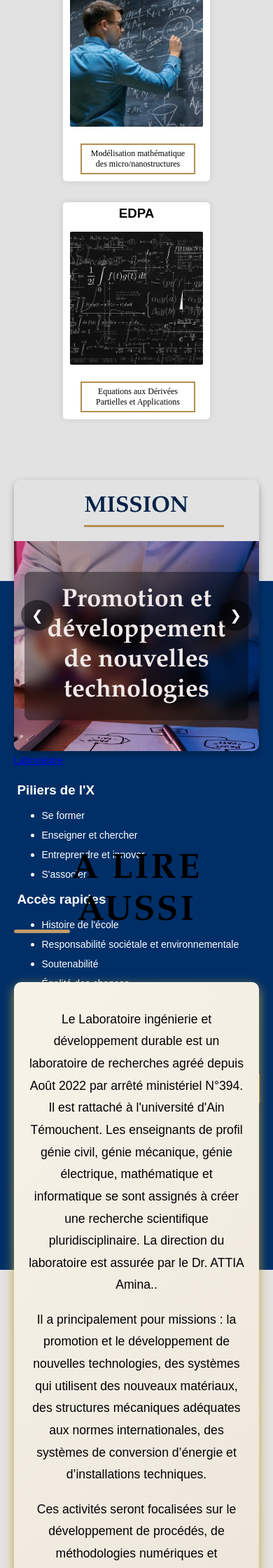
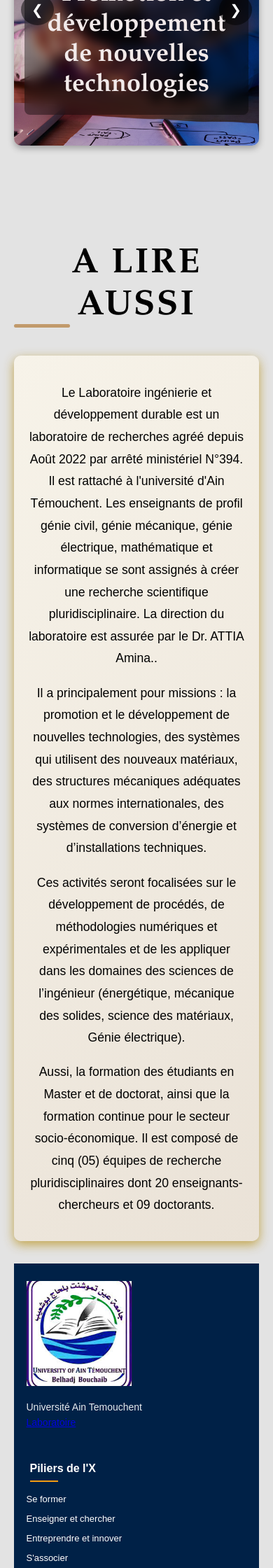
Before and after one commit to Kader1680/php-freelance, a PHP site: page /index.php in a window 390 px wide. Shown: the part 1600-3840 px from the top of the page at 70% size. Run offline with PHP 8.4, Linux system fonts and the light colour scheme; grey boxes are pictures that could not be loaded.

Commit message:
add resposnive design

```diff
--- a/includes/footer.php
+++ b/includes/footer.php
@@ -1,17 +1,38 @@
-
-
 <!DOCTYPE html>
 <html lang="en">
 <head>
-    <meta charset="UTF-8">
-    <meta name="viewport" content="width=device-width, initial-scale=1.0">
-</head>
+  <meta charset="UTF-8" />
+  <meta name="viewport" content="width=device-width, initial-scale=1.0" />
+  <title>Responsive Footer</title>
   <style>
+    :root {
+      --footer-color: #002147;
+      --light-color: #ffffff;
+      --secondary-color: #f39c12;
+    }
+
+    /* Sticky footer solution */
+    html, body {
+      height: 100%;
+    }
+
+    body {
+      display: flex;
+      flex-direction: column;
+      min-height: 100vh;
+      margin: 0;
+      font-family: Arial, sans-serif;
+    }
+
+    main {
+      flex: 1;
+    }
 
     footer {
       background-color: var(--footer-color);
       color: var(--light-color);
       padding: 40px 5% 20px;
+      margin-top: auto; /* Pushes footer to bottom */
     }
 
     .footer-container {
@@ -20,17 +41,17 @@
       justify-content: space-between;
       max-width: 1200px;
       margin: 0 auto;
+      gap: 30px;
     }
 
     .footer-section {
-            flex: 1;
+      flex: 1 1 250px;
       min-width: 250px;
-            margin-bottom: 30px;
-            padding: 0 15px;
     }
 
     .footer-logo img {
       width: 150px;
+      height: auto;
       margin-bottom: 15px;
     }
 
@@ -38,11 +59,12 @@
       font-size: 14px;
       opacity: 0.9;
       line-height: 1.6;
+      margin: 0 0 10px 0;
     }
 
     .footer-section h3 {
       font-size: 18px;
-            margin-bottom: 20px;
+      margin-bottom: 15px;
       position: relative;
       padding-bottom: 10px;
     }
@@ -57,8 +79,11 @@
       background-color: var(--secondary-color);
     }
 
-        .footer-links {
+    .footer-links,
+    .footer-links ul {
       list-style: none;
+      padding: 0;
+      margin: 0;
     }
 
     .footer-links li {
@@ -75,7 +100,7 @@
 
     .footer-links a:hover {
       color: var(--secondary-color);
-            transform: translateX(5px);
+      padding-left: 5px;
     }
 
     .social-links {
@@ -85,14 +110,26 @@
     }
 
     .social-links a {
-            color: var(--light-color);
-            font-size: 20px;
+      display: inline-block;
+      width: 36px;
+      height: 36px;
+      border-radius: 50%;
+      background-color: rgba(255, 255, 255, 0.1);
+      display: flex;
+      align-items: center;
+      justify-content: center;
       transition: all 0.3s;
     }
 
     .social-links a:hover {
-            color: var(--secondary-color);
+      background-color: var(--secondary-color);
       transform: translateY(-3px);
+    }
+
+    .social-links a img {
+      width: 18px;
+      height: 18px;
+      transition: transform 0.3s;
     }
 
     .contact-button {
@@ -103,128 +140,96 @@
       text-decoration: none;
       margin-top: 20px;
       transition: all 0.3s;
+      border-radius: 4px;
       font-weight: 500;
     }
 
     .contact-button:hover {
       background-color: var(--secondary-color);
-            color: var(--light-color);
+      color: #000;
     }
 
     .footer-bottom {
       text-align: center;
       padding-top: 20px;
-            margin-top: 20px;
+      margin-top: 40px;
       border-top: 1px solid rgba(255, 255, 255, 0.1);
       font-size: 14px;
       opacity: 0.8;
     }
 
-        @media (max-width: 992px) {
-            .nav-links {
-                margin-right: 10px;
+    .footer-bottom p {
+      margin: 5px 0;
     }
 
-            .nav-links li {
-                margin: 0 8px;
+    /* Responsive adjustments */
+    @media (max-width: 900px) {
+      .footer-container {
+        gap: 20px;
+      }
+
+      .footer-section {
+        flex: 1 1 200px;
       }
     }
 
     @media (max-width: 768px) {
-            header {
-                padding: 15px 20px;
-                position: relative;
+      footer {
+        padding: 30px 5% 15px;
       }
 
-            .menu-toggle {
-                display: block;
-                order: 1;
-            }
-
-            .logo-container {
-                order: 2;
-                flex: 1;
-                justify-content: center;
-            }
-
-            .language-toggle {
-                order: 3;
-                margin: 15px 0;
-                width: 100%;
-                justify-content: center;
-            }
-
-            nav {
-                order: 4;
-                width: 100%;
-                display: none;
-            }
-
-            .nav-links {
+      .footer-container {
         flex-direction: column;
-                width: 100%;
-                margin: 20px 0 0;
-            }
-
-            .nav-links li {
-                margin: 5px 0;
-                text-align: center;
-            }
-
-            .auth-buttons {
-                order: 5;
-                width: 100%;
-                justify-content: center;
-                margin-top: 15px;
-            }
-
-            .nav-active {
-                display: block;
-            }
-
-            .footer-section {
-                min-width: 50%;
-            }
-        }
-
-        @media (max-width: 576px) {
-            .university-name {
-                display: none;
-            }
-
-            .separator {
-                display: none;
+        align-items: flex-start;
+        text-align: left;
+        gap: 30px;
       }
 
       .footer-section {
         min-width: 100%;
-                text-align: center;
       }
 
       .footer-section h3::after {
-                left: 50%;
-                transform: translateX(-50%);
+        left: 0;
+        transform: none;
       }
 
       .social-links {
-                justify-content: center;
+        justify-content: flex-start;
       }
     }
 
+    @media (max-width: 480px) {
+      footer {
+        padding: 25px 5% 15px;
+      }
+
+      .footer-section h3 {
+        font-size: 16px;
+      }
+
+      .footer-links a {
+        font-size: 13px;
+      }
+
+      .footer-bottom {
+        font-size: 12px;
+      }
+    }
   </style>
+</head>
 <body>
 
   <footer>
     <div class="footer-container">
-        <div class="footer-logo">
-            <img src="img/téléchargement.jpg" alt="École Polytechnique Logo">
+      <div class="footer-section footer-logo">
+        <img src="img/téléchargement.jpg" alt="École Polytechnique Logo" />
         <p><?= __('universite'); ?><br>
           <a href="index.php"><?= __('Laboratoire'); ?></a>
         </p>
       </div>
 
-        <div class="footer-links">
-            <div class="column">
+      <div class="footer-section footer-links">
         <h3><?= __("Piliers de l'X"); ?></h3>
         <ul>
           <li><a href="#"><?= __("Se former"); ?></a></li>
@@ -234,7 +239,7 @@
         </ul>
       </div>
 
-            <div class="column">
+      <div class="footer-section footer-links">
         <h3><?= __("Accès rapides"); ?></h3>
         <ul>
           <li><a href="#"><?= __("Histoire de l'école"); ?></a></li>
@@ -246,15 +251,14 @@
           <li><a href="#"><?= __("Intranet"); ?></a></li>
         </ul>
       </div>
+
+      <div class="footer-section">
+        <h3><?= __("Réseaux sociaux"); ?></h3>
+        <div class="social-links">
+          <a href="#" aria-label="Facebook"><img src="img/icon/facebook-app-symbol.png" alt="Facebook" /></a>
+          <a href="#" aria-label="YouTube"><img src="img/icon/youtube.png" alt="YouTube" /></a>
+          <a href="#" aria-label="LinkedIn"><img src="img/icon/linkedin.png" alt="LinkedIn" /></a>
         </div>
-
-        <div class="footer-social">
-            <a href="#"><img src="img/icon/facebook-app-symbol.png" alt="Facebook"></a>
-            <a href="#"><img src="img/icon/youtube.png" alt="YouTube"></a>
-            <a href="#"><img src="img/icon/linkedin.png" alt="LinkedIn"></a>
-        </div>
-
-        <div class="footer-contact">
         <a href="#" class="contact-button"><?= __("Contactez-nous"); ?></a>
       </div>
     </div>
@@ -264,6 +268,5 @@
       <p><?= __("Réalisation"); ?> <a href="#">Net.Com</a> 2025<?= date("Y"); ?></p>
     </div>
   </footer>
-
 </body>
 </html>
--- a/index.php
+++ b/index.php
@@ -5,16 +5,6 @@
 
 ?>
 
-<!DOCTYPE html>
-<html lang="en">
-<head>
-    <meta charset="UTF-8">
-    <meta name="viewport" content="width=device-width, initial-scale=1.0">
-    <title>Laboratoires - home</title>
-
-</head>
-
-</html>
 
 
 <!DOCTYPE html>
@@ -22,7 +12,7 @@
 <head>
     <meta charset="UTF-8">
     <meta name="viewport" content="width=device-width, initial-scale=1.0">
-    <title>Document</title>
+    <title>Laboratoires - home</title>
     <style>
         body, html {
     font-family: Arial, sans-serif;
@@ -74,7 +64,7 @@
 }
 main {
     position: relative;
-    z-index: 1; /* تأكد من أن المحتوى يظهر فوق الفيديو */
+    z-index: 1;
 
     text-align: center;
     padding: 20px;
@@ -87,6 +77,7 @@
     position: relative;
     display: inline-block;
     padding-bottom: 10px;
+    color: #b58e53;
 
 }
 h1::after{
@@ -109,51 +100,80 @@
 }
 
 
-.labs {
-    padding-top: 100px;
-    display: flex;
-    justify-content: center;
-    flex-wrap: wrap;
-    gap: 30px;
-}
+
 h3{
     padding: -20px;
     margin: 5px;
 }
+
+
+.labs {
+    padding-top: 100px;
+    display: grid;
+    grid-template-columns: repeat(2, 1fr); /* 2 columns by default for mobile */
+    gap: 20px;
+    justify-content: center;
+    max-width: 1200px;
+    margin: 0 auto;
+    padding: 100px 0px 0;
+}
+
 .lab {
     background: white;
-    padding: 0px 55px;
-
+    padding: 0;
     border-radius: 5px;
     box-shadow: 0 0 10px rgba(0, 0, 0, 0.1);
     text-align: center;
-    width: 100px;
+    width: 100%;
+    margin: 0 auto;
+    overflow: hidden;
 }
+
 .lab img {
-    width: 190%;
-    margin: 10px -50px;
+    width: 100%;
+    margin: 0;
     border-radius: 2px;
 }
+
+/* Medium screens (tablets, 768px and up) */
+@media (min-width: 768px) {
+    .labs {
+        grid-template-columns: repeat(4, 1fr); /* 4 columns on medium screens */
+
+    }
+}
+
+/* For the fifth lab to appear centered when there are 4 columns */
+@media (min-width: 768px) {
+    .lab:nth-child(5) {
+        grid-column: 2 / span 2;
+    }
+}
+
+/* Adjust the lab box styles to fit better in the grid */
+.lab-box {
+    border: 2px solid #b58e53;
+    padding: 5px;
+    margin: 10px auto;
+    display: flex;
+    justify-content: center;
+    align-items: center;
+    width: 80%;
+    font-family: 'Times New Roman', serif;
+    font-size: 12px;
+    font-weight: normal;
+    background-color: white;
+    text-align: center;
+}
+
+
 .lab:hover{
 
     box-shadow:#b58e53 0px 8px 24px;;
 }
 
 
-.lab-box {
-border: 2px solid #b58e53; /* لون الإطار */
-padding: 5px;
-margin: 10px -30px; /* توسيط العنصر أفقيًا */
-display: flex;
-justify-content: center; /* توسيط النص أفقيًا */
-align-items: center; /* توسيط النص عموديًا */
-width: 150px; /* ضبط العرض حسب الحاجة */
-font-family: 'Times New Roman', serif;
-font-size: 12px;
-font-weight: normal;
-background-color: white;
-text-align: center;
-}
+
 .lab-box a{
     color: black;
     text-decoration: none;
@@ -194,7 +214,7 @@
 /* تحسين صندوق النص */
 .description-box {
     max-width: 900px;
-    margin: 40px auto;
+    margin: 10px auto 82px auto;
     padding: 20px;
 
     background: linear-gradient(135deg, #f7f3e9, #eae2d7);
@@ -395,12 +415,10 @@
         </div>
         </div>
 
+<?php include 'includes/footer.php'; ?>
 
 <script src="script1.js"></script>
 
 </main>
 </body>
 </html>
-
-
-    <?php include 'includes/footer.php'; ?>
```
Lines whose indentation alone changed are shown as unchanged.
